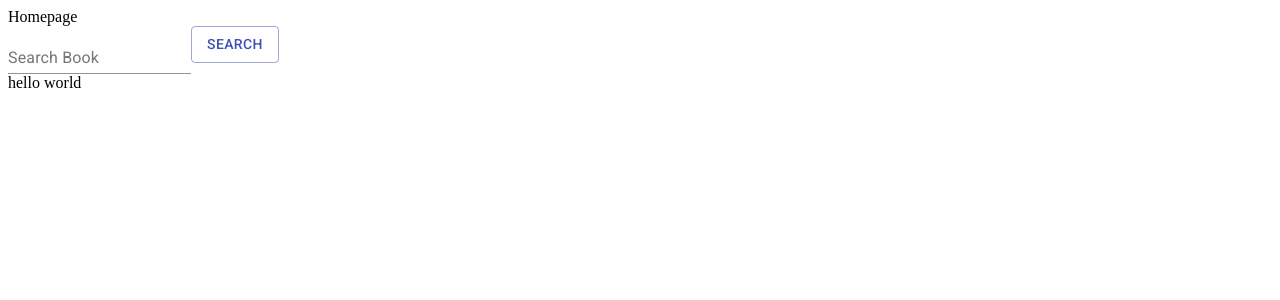
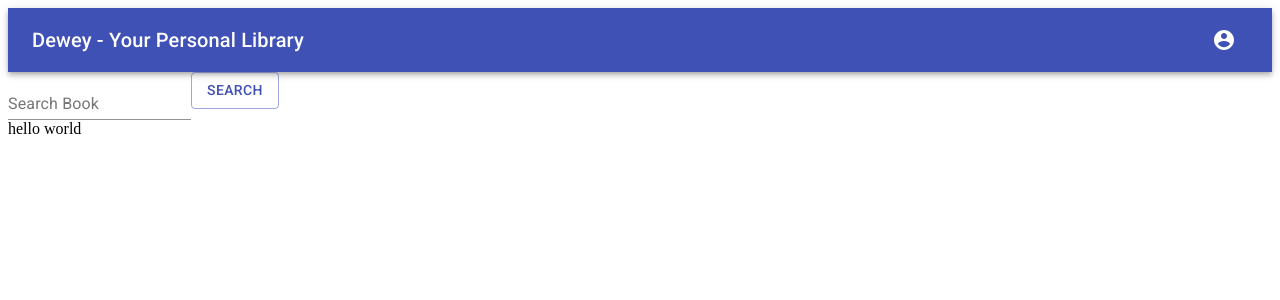
Before and after one commit to usrs/Dewey, a React (Create React App) app in the folder client/: page / in a window 1280 px wide. Shown: the top 300 px of the page. Built offline with nearby package versions, Linux system fonts and the light colour scheme.

Commit message:
more tweaking

```diff
--- a/client/src/components/BookCard/BookCard.js
+++ b/client/src/components/BookCard/BookCard.js
@@ -37,12 +37,12 @@
     title={book.title}
     subheader={
       //probably isn't book.author, need to see what actual data name is
-      book.author.length ? `Created by ${book.author}` : "Creator unknown"
+      book.details.authors.length ? `Created by ${book.details.authors}` : "Creator unknown"
     }
   />
   <CardMedia
-    image={book.images.original.url}
-    title={book.title}
+    image={book.details.thumbnail_url}
+    title={book.details.title}
   />
   <CardActions>
     {showSaveButton ? (
--- a/client/src/components/Navbar/Navbar.js
+++ b/client/src/components/Navbar/Navbar.js
@@ -0,0 +1,99 @@
+import React from 'react';
+import { makeStyles } from '@material-ui/core/styles';
+import AppBar from '@material-ui/core/AppBar';
+import Toolbar from '@material-ui/core/Toolbar';
+import Typography from '@material-ui/core/Typography';
+import IconButton from '@material-ui/core/IconButton';
+import MenuIcon from '@material-ui/icons/Menu';
+import AccountCircle from '@material-ui/icons/AccountCircle';
+import Switch from '@material-ui/core/Switch';
+import FormControlLabel from '@material-ui/core/FormControlLabel';
+import FormGroup from '@material-ui/core/FormGroup';
+import MenuItem from '@material-ui/core/MenuItem';
+import Menu from '@material-ui/core/Menu';
+
+const useStyles = makeStyles((theme) => ({
+  root: {
+    flexGrow: 1,
+  },
+  menuButton: {
+    marginRight: theme.spacing(2),
+  },
+  title: {
+    flexGrow: 1,
+  },
+}));
+
+function Navbar() {
+  const classes = useStyles();
+  const [auth, setAuth] = React.useState(true);
+  const [anchorEl, setAnchorEl] = React.useState(null);
+  const open = Boolean(anchorEl);
+
+  const handleChange = (event) => {
+    setAuth(event.target.checked);
+  };
+
+  const handleMenu = (event) => {
+    setAnchorEl(event.currentTarget);
+  };
+
+  const handleClose = () => {
+    setAnchorEl(null);
+  };
+
+  return (
+    <div className={classes.root}>
+      {/*Login switch that sits above the menubar, it's weird and looks bad */}
+      {/* <FormGroup>
+        <FormControlLabel
+          control={<Switch checked={auth} onChange={handleChange} aria-label="login switch" />}
+          label={auth ? 'Logout' : 'Login'}
+        />
+      </FormGroup> */}
+      <AppBar position="static">
+        <Toolbar>
+          {/* <IconButton edge="start" className={classes.menuButton} color="inherit" aria-label="menu">
+            <MenuIcon />
+          </IconButton> */}
+          <Typography variant="h6" className={classes.title}>
+            Dewey -  Your Personal Library
+          </Typography>
+          {auth && (
+            <div>
+              <IconButton
+                aria-label="account of current user"
+                aria-controls="menu-appbar"
+                aria-haspopup="true"
+                onClick={handleMenu}
+                color="inherit"
+              >
+                <AccountCircle />
+              </IconButton>
+              <Menu
+                id="menu-appbar"
+                anchorEl={anchorEl}
+                anchorOrigin={{
+                  vertical: 'top',
+                  horizontal: 'right',
+                }}
+                keepMounted
+                transformOrigin={{
+                  vertical: 'top',
+                  horizontal: 'right',
+                }}
+                open={open}
+                onClose={handleClose}
+              >
+                <MenuItem onClick={handleClose}>Profile</MenuItem>
+                <MenuItem onClick={handleClose}>Log Out</MenuItem>
+              </Menu>
+            </div>
+          )}
+        </Toolbar>
+      </AppBar>
+    </div>
+  );
+}
+
+export default Navbar
--- a/client/src/components/Navbar/index.js
+++ b/client/src/components/Navbar/index.js
@@ -0,0 +1 @@
+export { default } from './Navbar.js'
--- a/client/src/pages/Homepage/Homepage.js
+++ b/client/src/pages/Homepage/Homepage.js
@@ -1,6 +1,7 @@
 import React from 'react'
 import SearchForm from '../../components/SearchForm'
 import SearchedCard from '../../components/SearchedCard'
+import Navbar from '../../components/Navbar'
 // import BookContextProvider from '../../utils/BookContext'
 
 const Homepage = () => {
@@ -10,7 +11,7 @@
 
   return(
     <>
-    <div>Homepage</div>
+    <Navbar />
     <SearchForm />
     <SearchedCard />
     </>
--- a/client/src/utils/BookContext/BookContext.js
+++ b/client/src/utils/BookContext/BookContext.js
@@ -30,11 +30,11 @@
   }
   handleSaveBook = (book) => {
     axios.post("/api/bookshelf", {
-      title: book.title,
-      isbn: book.identifiers.isbn_13,
-      pages: book.number_of_pages,
-      author: book.authors.name,
-      image: book.cover.medium,
+      title: book.details.title,
+      isbn: book.details.isbn_10[0],
+      pages: book.details.number_of_pages,
+      author: book.details.authors,
+      image: book.details.thumbnail_url,
     })
   }
   render() {
```
